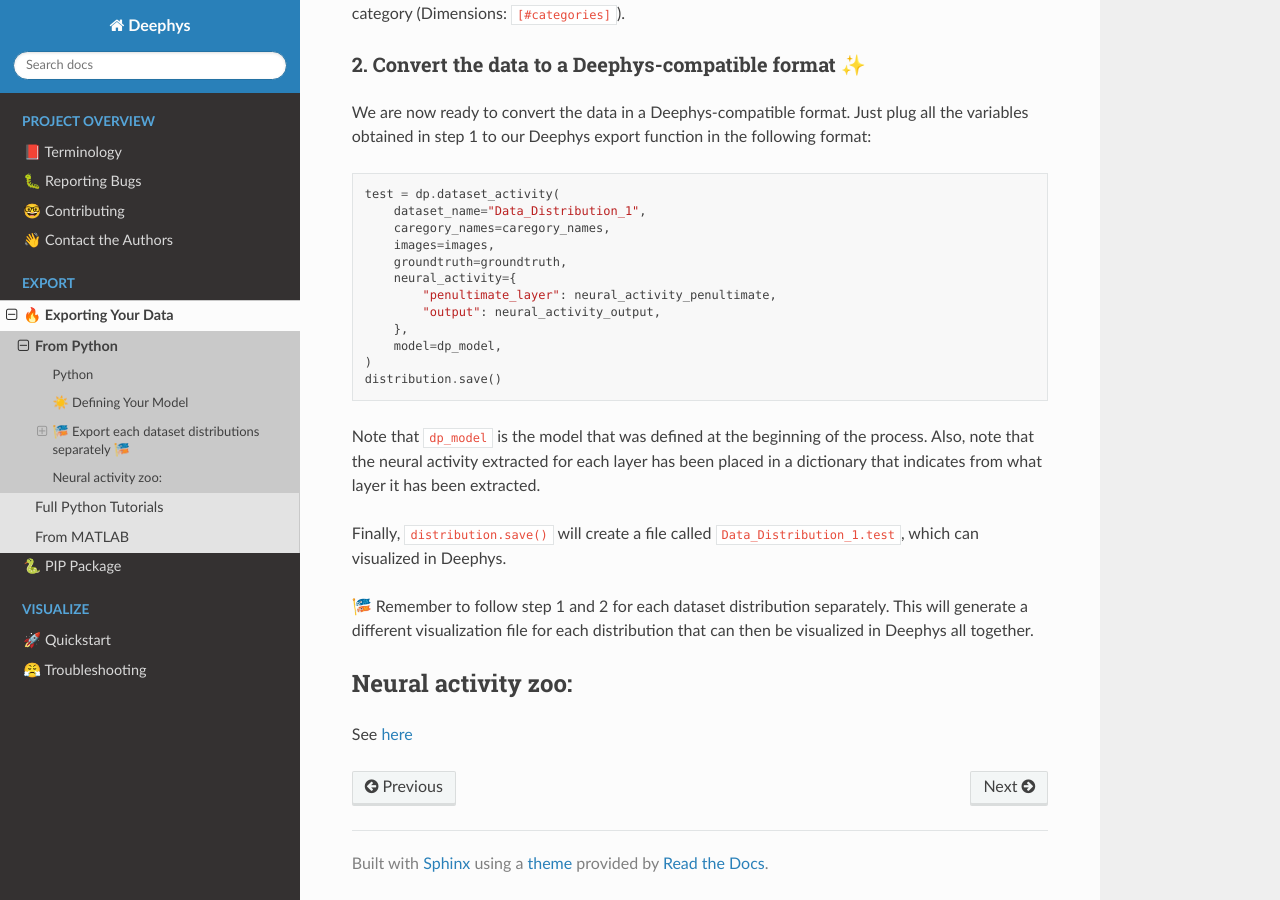
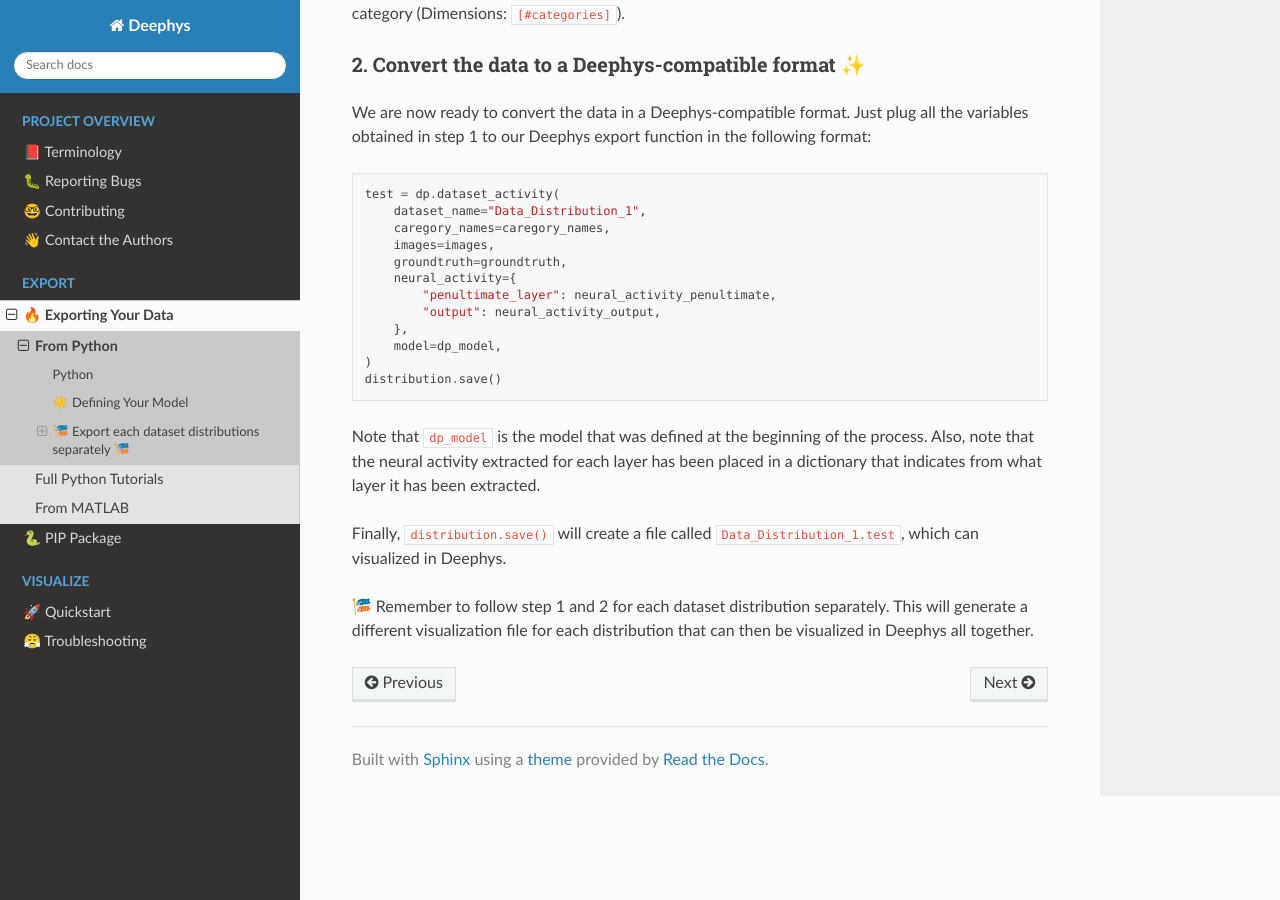
Before and after one commit to mjgroth/deephys, a Sphinx documentation site: the page built from docs/source/export/python.rst, in a window 1280 px wide and 900 px high, scrolled down 1550 px. Built offline with Sphinx 7.4.7 and the Read the Docs theme 2.0.0, drawn with Linux system fonts in a browser that asks for light colours.

Commit message:
Update python.rst

```diff
--- a/docs/source/export/python.rst
+++ b/docs/source/export/python.rst
@@ -88,8 +88,3 @@ Note that ``dp_model`` is the model that was defined at the beginning of the pro
 Finally, ``distribution.save()`` will create a file called ``Data_Distribution_1.test``, which can visualized in Deephys.
 
 🎏 Remember to follow step 1 and 2 for each dataset distribution separately. This will generate a different visualization file for each distribution that can then be visualized in Deephys all together.
-
-Neural activity zoo:
-====================
-
-See `here <https://drive.google.com/drive/folders/1755Srmf39sBMjWa_1lEpS-FPo1ANCWFV?usp=sharing>`_
```
